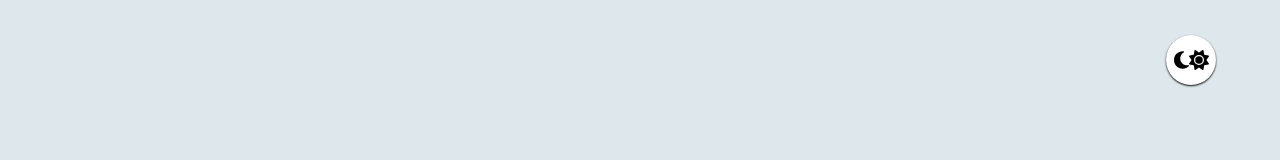
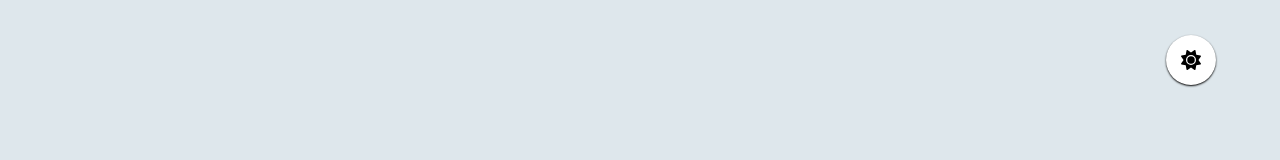
Before and after one commit to IDevl/dizi, a React (Create React App) app: page /#/projects in a window 1280 px wide. Shown: the top 160 px of the page. Built offline with nearby package versions, Linux system fonts and the light colour scheme.

Commit message:
fix darkmode

```diff
--- a/src/pages/about/about.jsx
+++ b/src/pages/about/about.jsx
@@ -108,7 +108,7 @@ export default function About() {
       <div className="px-2 sm:px-5 md:px-10 lg:px-14 my-8">
         <div className="bg-[#F3F6F6] dark:bg-[#0D0D0D] max-w-full h-auto pt-8 rounded-xl overflow-hidden">
           <h3 className="text-center text-[2.2rem] text-black dark:text-white font-semibold pb-3"> Clients </h3>
-          <Slider ref={slider} className="mt-4" {...settings}>
+          <Slider ref={slider} className="my-4" {...settings}>
             {clients.map((client) => (
               <div className="px-3 md:px-5" key={client.id}>
                 <a className="flex items-center justify-center py-[1em]" href={client.link} target="_blank" rel="noreferrer">
--- a/src/pages/header/header_pc.jsx
+++ b/src/pages/header/header_pc.jsx
@@ -19,9 +19,9 @@ export default function HeaderPC() {
   }, [theme]);
   return (
     <div className="bg-white lg:bg-transparent dark:bg-[#111111] dark:lg:bg-[#252527] container top-0 left-0 right-0 z-[9999] h-[120px] flex justify-end items-center block px-6">
-      <button className="text-xl text-black dark:text-white rounded-[100em] w-[50px] h-[50px] bg-white dark:bg-[#4D4D4D] shadow-black shadow-sm" onClick={() => theme === 'light' ? setTheme('dark') : setTheme('light')}>
-        <FontAwesomeIcon icon={faMoon} className={classnames("", theme === "light" && "hidden")} />
-        <FontAwesomeIcon icon={faSun} className={classnames("", theme === "dark" && "hidden")} />
+      <button className="flex items-center justify-center text-xl text-black dark:text-white rounded-[100em] w-[50px] h-[50px] bg-white dark:bg-[#4D4D4D] shadow-black shadow-sm" onClick={() => theme === 'light' ? setTheme('dark') : setTheme('light')}>
+        <FontAwesomeIcon icon={faMoon} className="hidden dark:block"/>
+        <FontAwesomeIcon icon={faSun} className="block dark:hidden" />
       </button>
     </div>
   );
```
